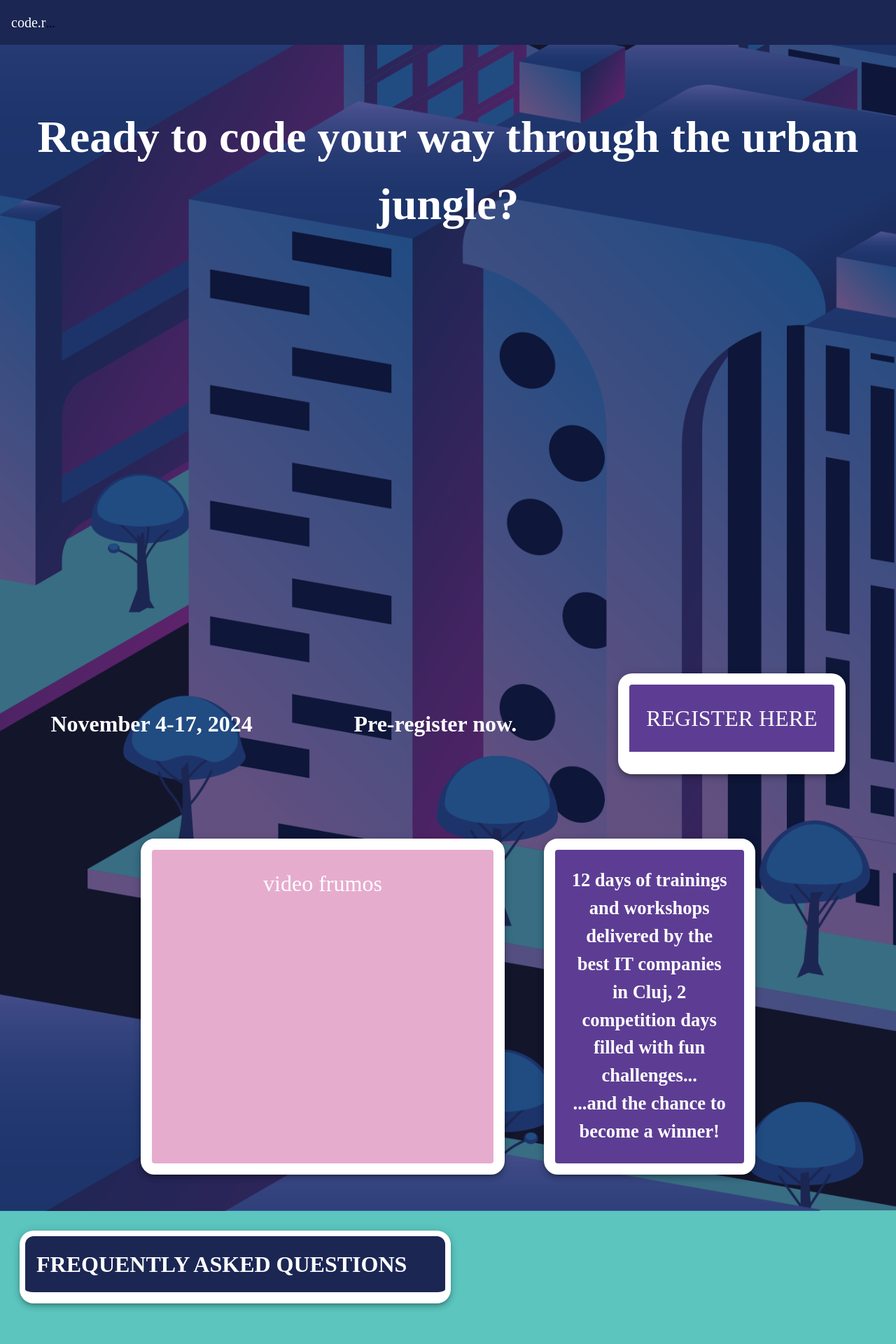
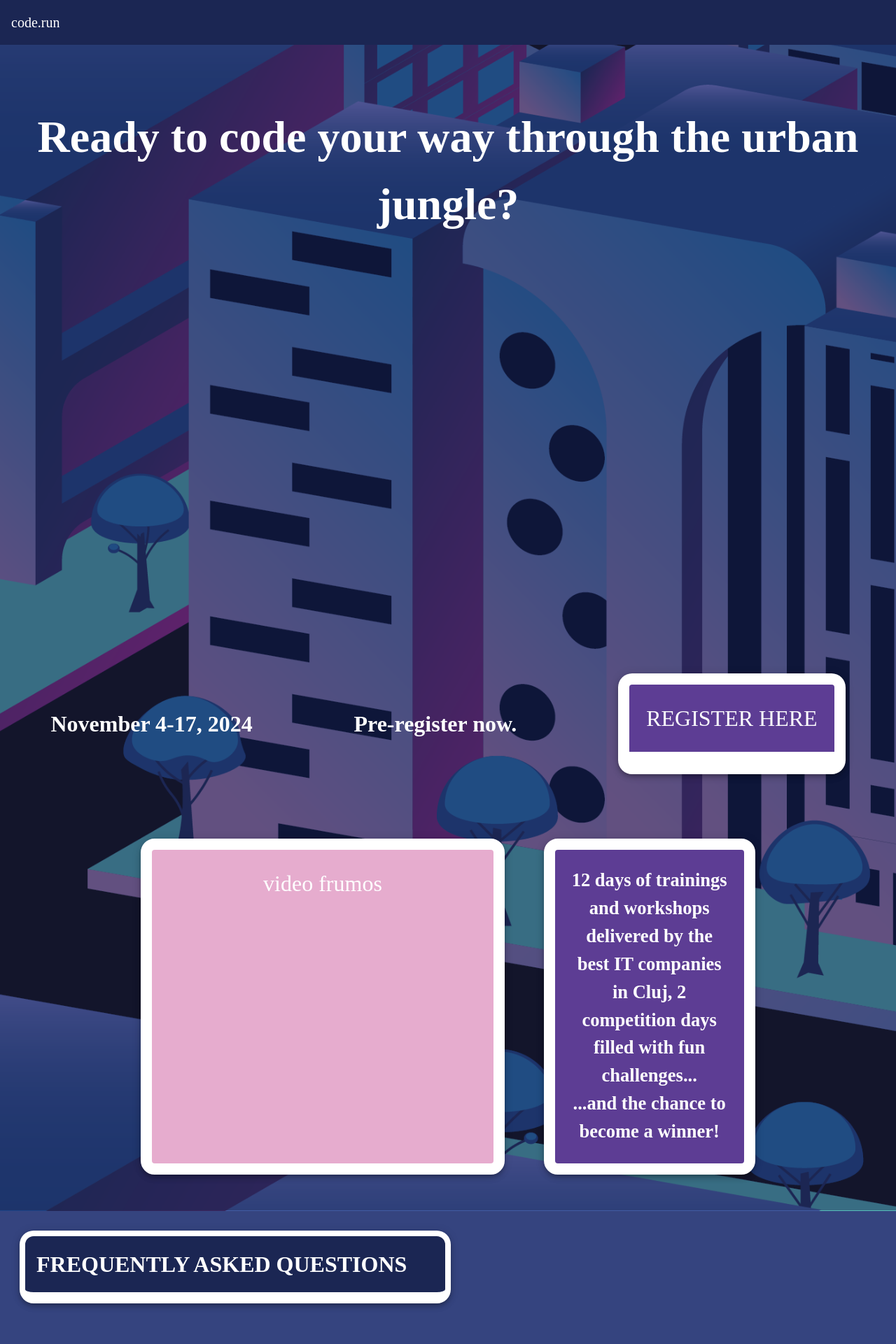
Before and after one commit to bestcluj/coderun-2024, a Vue app: page / in a window 1280 px wide. Shown: the top 1920 px of the page at 70% size. Built offline with nearby package versions, Linux system fonts and the light colour scheme.

Commit message:
background and nav bar title changed

```diff
--- a/src/components/nav-bar.vue
+++ b/src/components/nav-bar.vue
@@ -1,10 +1,10 @@
 <template>
   <v-app-bar class="navigation" absolute floating flat color="#1b2653">
-    <v-app-bar-title>
+    <v-toolbar-title>
       <router-link to="/" class="white--text links">
         code.run
       </router-link>
-    </v-app-bar-title>
+    </v-toolbar-title>
   </v-app-bar>
 </template>
 
--- a/src/views/HomeView.vue
+++ b/src/views/HomeView.vue
@@ -306,7 +306,7 @@ import footerComp from "@/components/footer-comp.vue";
 }
 
 .section-2{
-  background-color: #5bc5be;
+  background-color: #35447f;
 }
 
 .columns{
```
